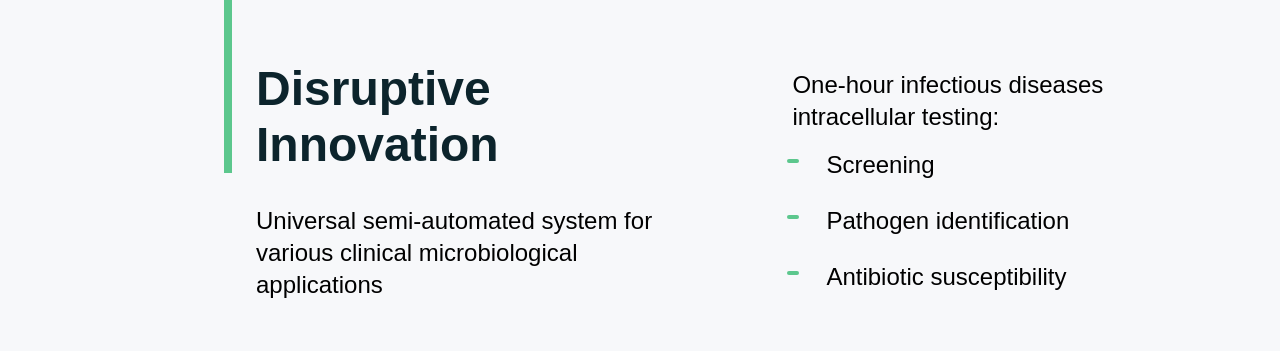
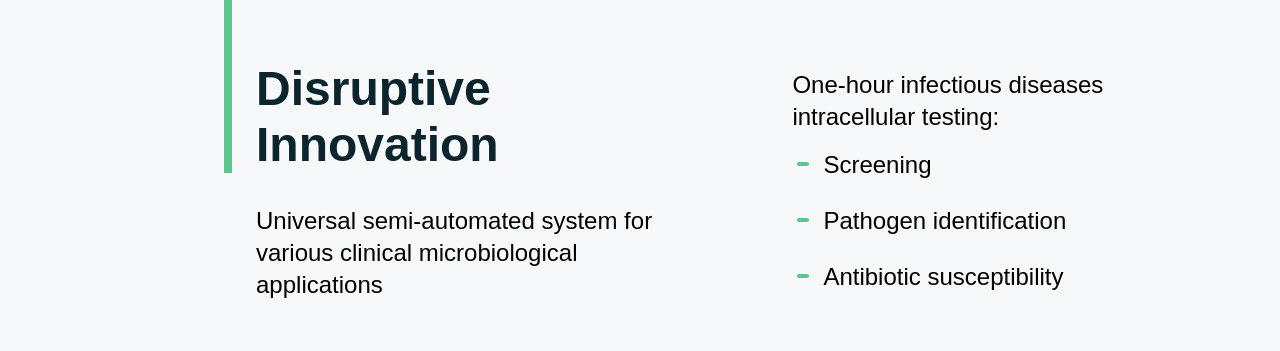
Before and after one commit to vlmaslennikov/Page-proofs-from-figma-layout-2, a website: page index.html in a window 1280 px wide. Shown: the part 4860-5211 px from the top of the page. Drawn offline with Linux system fonts and the light colour scheme.

```diff
--- a/index.html
+++ b/index.html
@@ -130,9 +130,9 @@
 
                 </div>
                 <ul class="second-block">One-hour infectious diseases intracellular testing:
-                    <li>Screening</li>
-                    <li>Pathogen identification</li>
-                    <li>Antibiotic susceptibility</li>
+                    <li><div></div>Screening</li>
+                    <li><div></div>Pathogen identification</li>
+                    <li><div></div>Antibiotic susceptibility</li>
                 </ul>
             </div>
         </div>
--- a/scss/disruptive-innovations.scss
+++ b/scss/disruptive-innovations.scss
@@ -24,9 +24,20 @@
     }
     ul{
       li {
-        padding: 16px 0 8px 14px;
-        margin-left: 20px;
-        list-style-image: url('../assets/images/li-marker.svg');
+        padding: 16px 0 8px 0;
+        margin-left: 5px;
+        list-style-type: none;
+      }
+      li {
+        div{
+          display: inline-flex;
+          margin-bottom: 7px;
+          margin-right: 14px;
+          height: 4px;
+          width: 12px;
+          background: rgba(92, 199, 141, 1);
+          border-radius: 6px;
+        }
       }
     }
   }
```
Also changed, not shown: css/disruptive-innovations.css.
